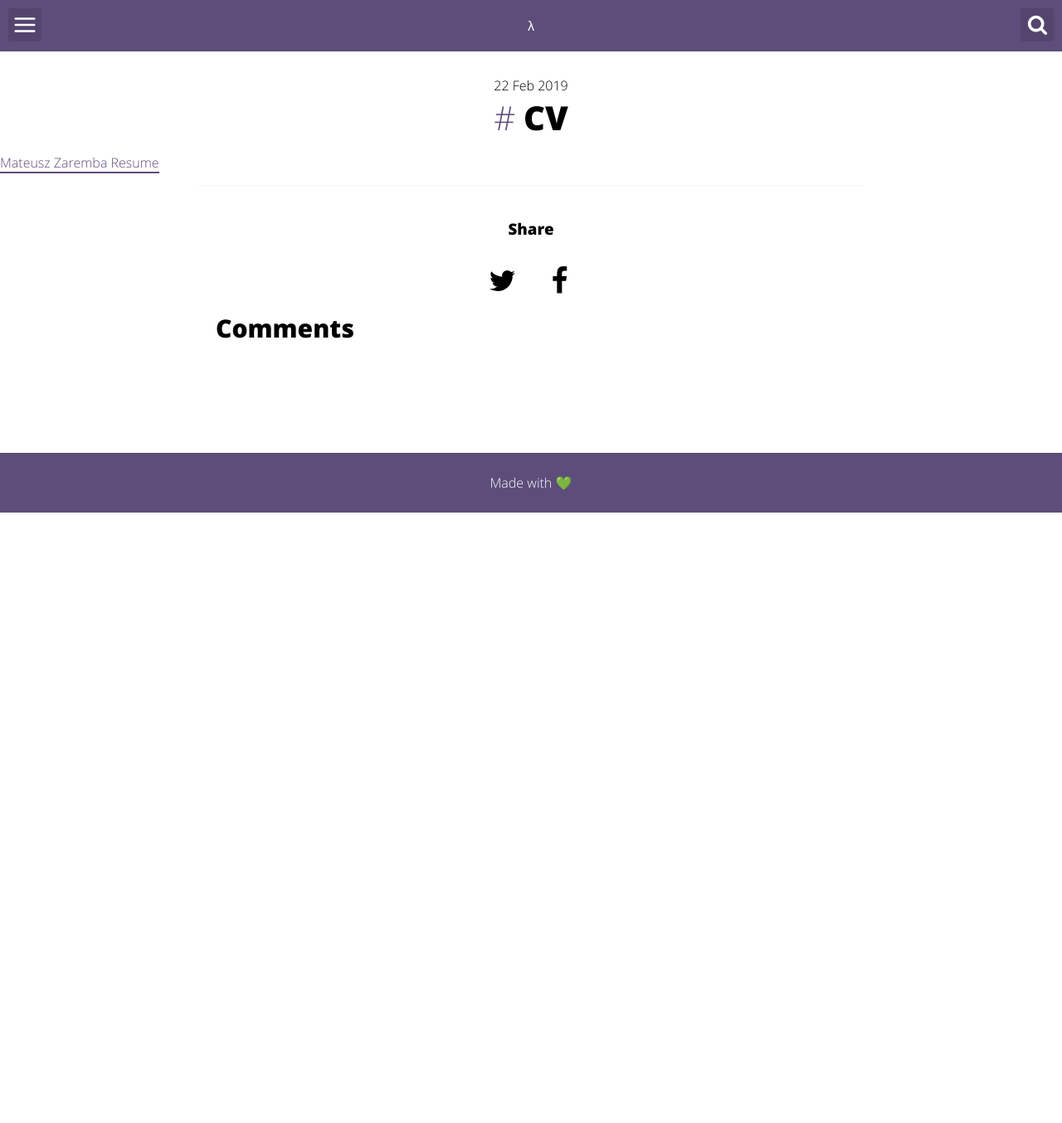
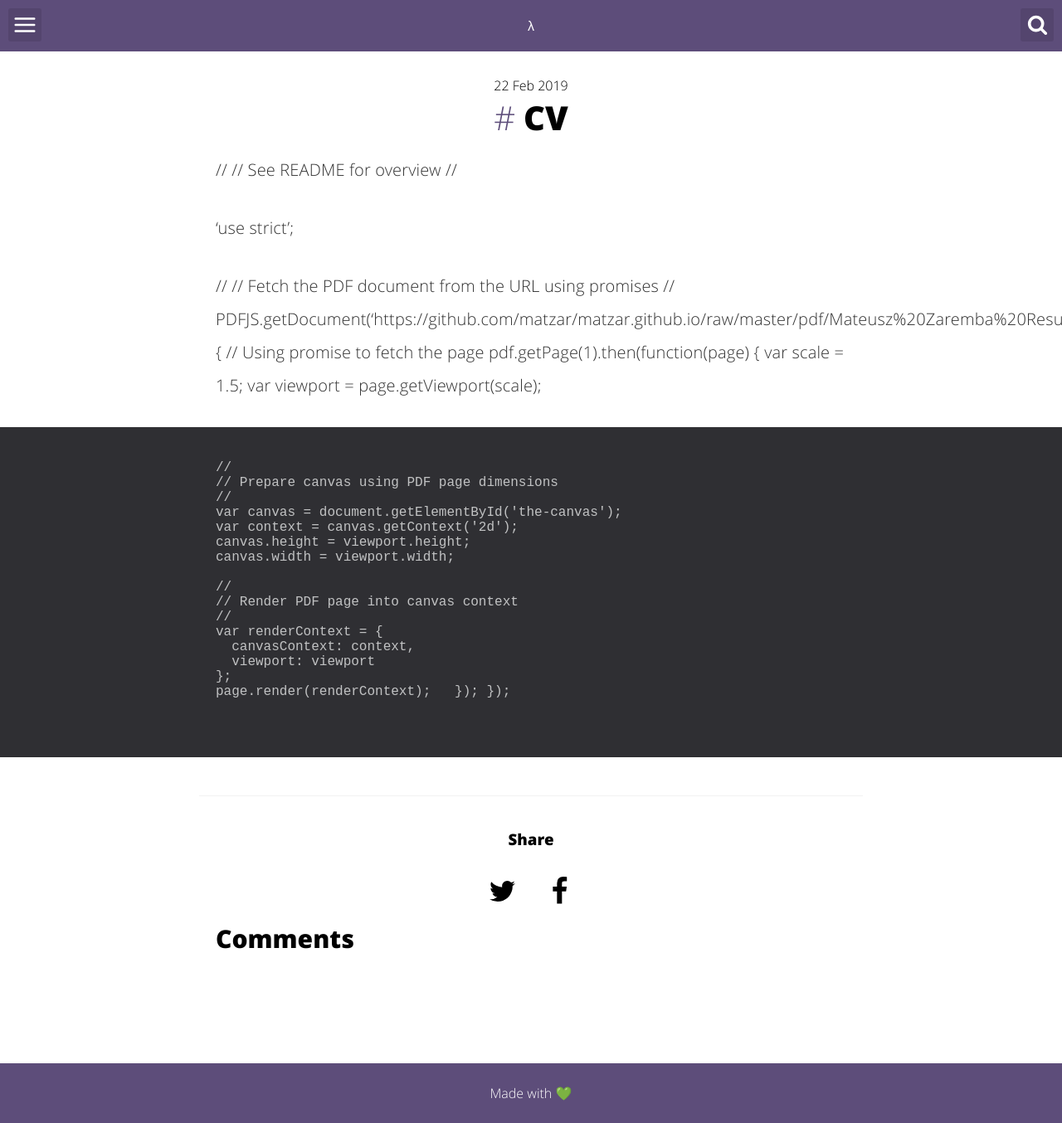
Before and after one commit to matzar/matzar.github.io, a Jekyll site: the page built from _posts/2016-02-10-cv.md, in a window 1280 px wide. Shown: the whole page at 83% size. Built offline with Jekyll 4.4.1, drawn with Linux system fonts in a browser that asks for light colours; comment, search, counter and statistics services are not loaded; before the commit the page ends 900 px from its top, so only the background shows below that.

Commit message:
cv.md: java page

```diff
--- a/_posts/2016-02-10-cv.md
+++ b/_posts/2016-02-10-cv.md
@@ -11,6 +11,40 @@
 twitter_text: 'Mateusz Zaremba CV'
 ---
 
-<object data="https://github.com/matzar/matzar.github.io/raw/master/pdf/Mateusz%20Zaremba%20Resume.pdf" type="application/pdf" width="600" height="500">
+<!-- <object data="https://github.com/matzar/matzar.github.io/raw/master/pdf/Mateusz%20Zaremba%20Resume.pdf" type="application/pdf" width="600" height="500">
   <a href="https://github.com/matzar/matzar.github.io/raw/master/pdf/Mateusz%20Zaremba%20Resume.pdf">Mateusz Zaremba Resume</a>
-</object>
+</object> -->
+
+//
+// See README for overview
+//
+
+'use strict';
+
+//
+// Fetch the PDF document from the URL using promises
+//
+PDFJS.getDocument('https://github.com/matzar/matzar.github.io/raw/master/pdf/Mateusz%20Zaremba%20Resume.pdf').then(function(pdf) {
+  // Using promise to fetch the page
+  pdf.getPage(1).then(function(page) {
+    var scale = 1.5;
+    var viewport = page.getViewport(scale);
+
+    //
+    // Prepare canvas using PDF page dimensions
+    //
+    var canvas = document.getElementById('the-canvas');
+    var context = canvas.getContext('2d');
+    canvas.height = viewport.height;
+    canvas.width = viewport.width;
+
+    //
+    // Render PDF page into canvas context
+    //
+    var renderContext = {
+      canvasContext: context,
+      viewport: viewport
+    };
+    page.render(renderContext);
+  });
+});
```
